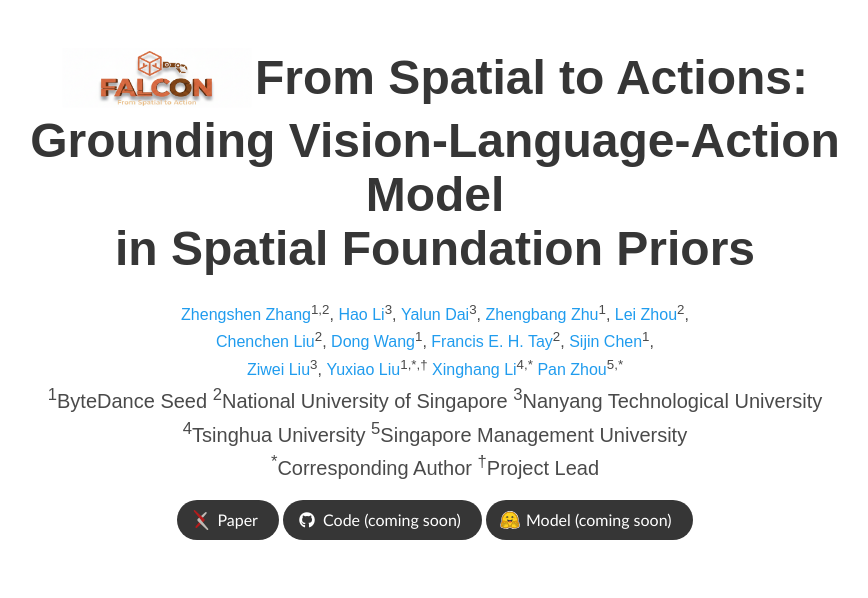
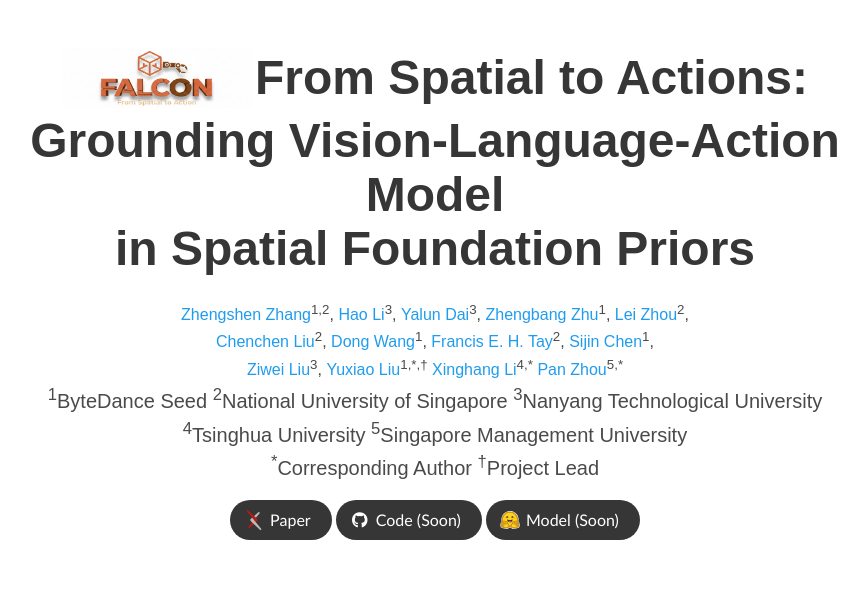
Before and after one commit to FALCON-VLA/falcon-vla.github.io, a plain HTML site: page index.html in a window 1280 px wide. Shown: the top 598 px of the page, without its empty margins (205-1073 px from the left). Drawn offline with nearby package versions, Linux system fonts and the light colour scheme; some icons are missing; a web font is replaced by a local one.

```diff
--- a/index.html
+++ b/index.html
@@ -114,7 +114,7 @@
                       <span class="icon">
                         <i class="fab fa-github"></i>
                       </span>
-                      <span>Code (coming soon)</span>
+                      <span>Code (Soon)</span>
                     </a>
                   </span>
 
@@ -157,7 +157,7 @@
                           />
                         </svg>
                       </span>
-                      <span>Model (coming soon)</span>
+                      <span>Model (Soon)</span>
                     </a>
                   </span>
 
```
